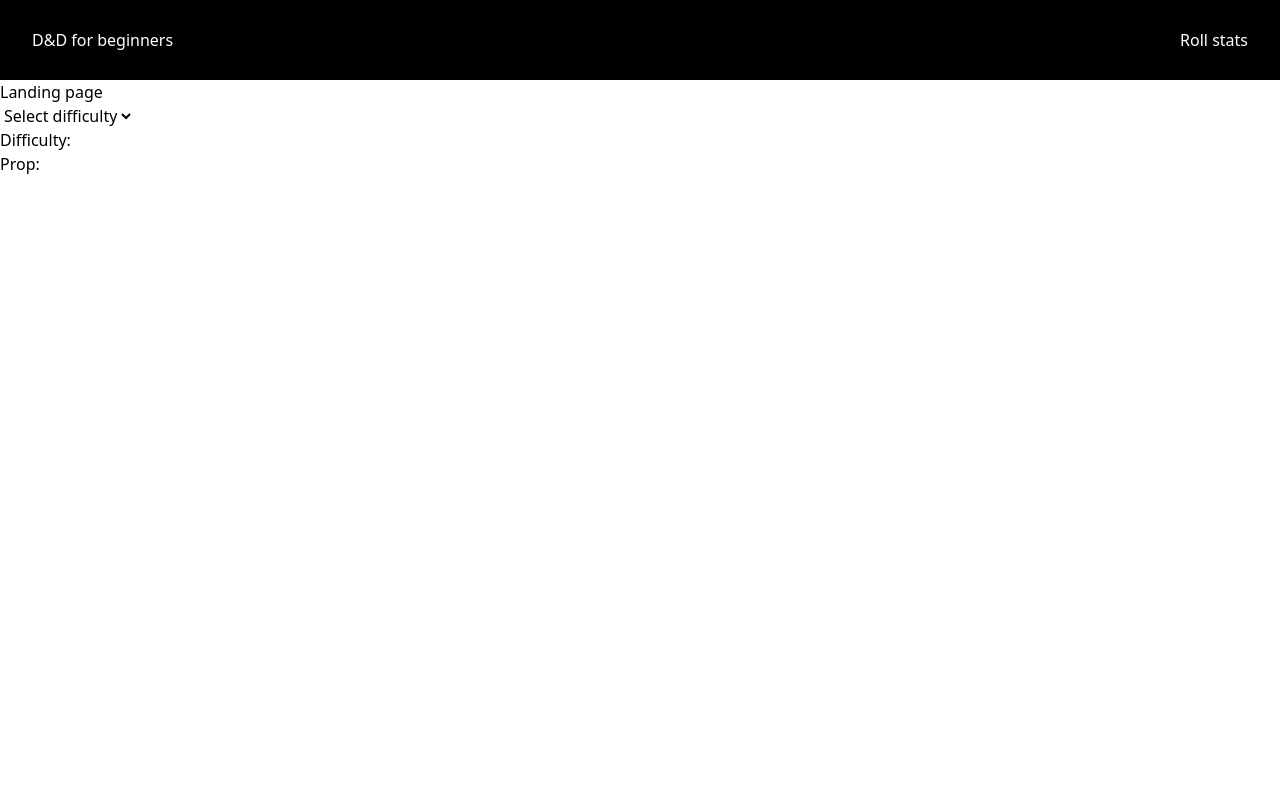
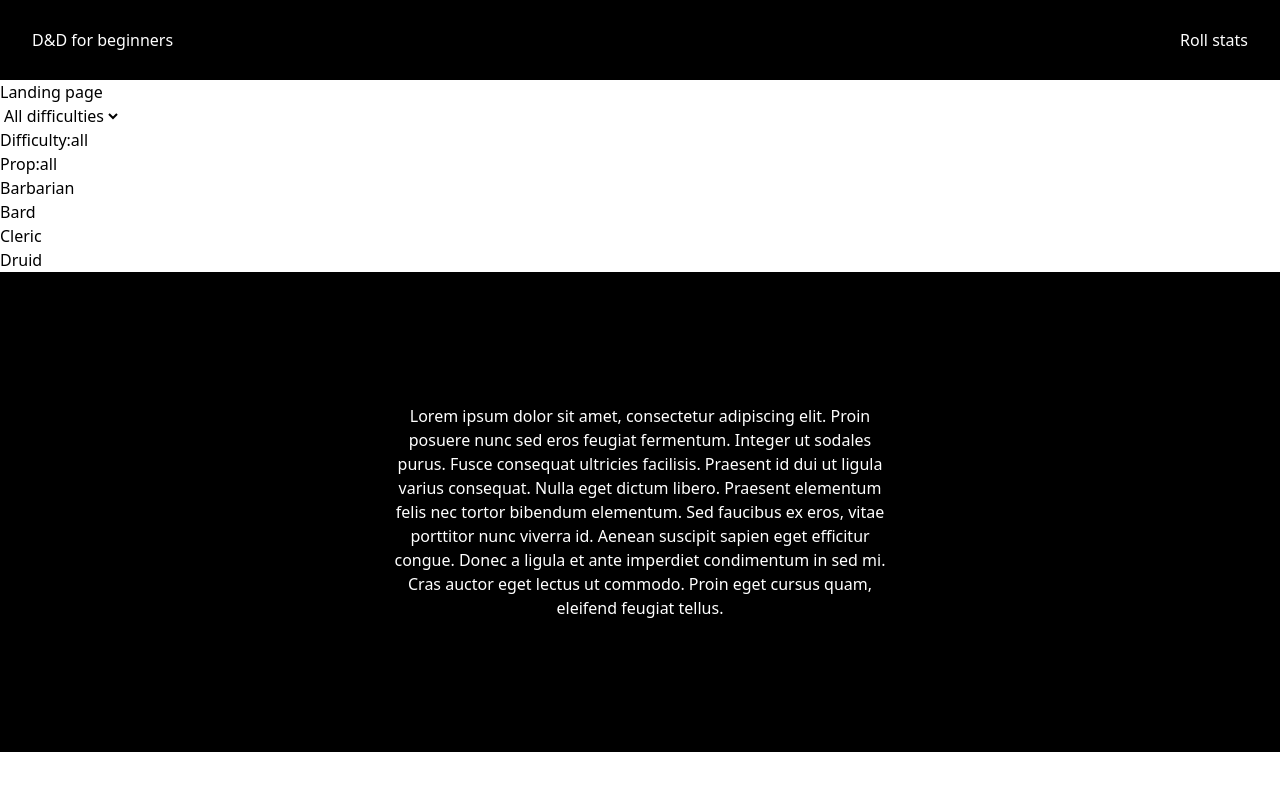
Before and after one commit to AlexanderA02/Vue-labb-individuell, a Vue app: page / in a window 1280 px wide. Shown: the top 790 px of the page. Built offline with nearby package versions, Linux system fonts and the light colour scheme.

Commit message:
Basic hero component added, also added the options to see all classes in DndClassList.vue

```diff
--- a/src/App.vue
+++ b/src/App.vue
@@ -4,7 +4,9 @@ import Navbar from './components/Navbar.vue'
 </script>
 
 <template>
+  <!-- Header tag:en ligger i Navbar komponenten -->
   <Navbar></Navbar>
+
   <!-- RouterView representerar en av views komponenter. Byts ut när url:en ändras (se routs i index.js). -->
   <RouterView />
 </template>
--- a/src/components/DndClassList.vue
+++ b/src/components/DndClassList.vue
@@ -32,8 +32,13 @@ onMounted(getClasses)
   <p>Prop:{{ props.difficulty }}</p>
   <!-- v-if gör att listan enbart renderas om dndClasses har ett värde annat än undefined, detta undviker en exeption. -->
   <ul v-if="dndClasses">
-    <li v-for="dndClass in filterOnDifficulty">
+    <li v-if="difficulty !== 'all'" v-for="dndClass in filterOnDifficulty">
       <!-- :to gör att allt efter = tolkas som JavaScript, annars tolkas det bara som en sträng. -->
+      <RouterLink :to="`/roll-stats/${dndClass.name}`">
+        {{ dndClass.name }}
+      </RouterLink>
+    </li>
+    <li v-else v-for="dndClass in dndClasses">
       <RouterLink :to="`/roll-stats/${dndClass.name}`">
         {{ dndClass.name }}
       </RouterLink>
--- /dev/null
+++ b/src/components/Hero.vue
@@ -0,0 +1,34 @@
+<script setup></script>
+
+<template>
+  <section>
+    <p>
+      Lorem ipsum dolor sit amet, consectetur adipiscing elit. Proin posuere nunc sed eros feugiat
+      fermentum. Integer ut sodales purus. Fusce consequat ultricies facilisis. Praesent id dui ut
+      ligula varius consequat. Nulla eget dictum libero. Praesent elementum felis nec tortor
+      bibendum elementum. Sed faucibus ex eros, vitae porttitor nunc viverra id. Aenean suscipit
+      sapien eget efficitur congue. Donec a ligula et ante imperdiet condimentum in sed mi. Cras
+      auctor eget lectus ut commodo. Proin eget cursus quam, eleifend feugiat tellus.
+    </p>
+  </section>
+</template>
+
+<!-- Temporär lösning, byt ut mot Tailwind css senare! -->
+<style scoped>
+section {
+  display: flex;
+  justify-content: center;
+  align-items: center;
+  text-align: center;
+
+  background-color: black;
+  color: white;
+
+  height: 100%;
+  width: 100%;
+}
+
+p {
+  width: 40%;
+}
+</style>
--- a/src/components/Navbar.vue
+++ b/src/components/Navbar.vue
@@ -3,17 +3,17 @@ import { RouterLink } from 'vue-router'
 </script>
 
 <template>
-  <section>
+  <header>
     <h1>D&D for beginners</h1>
     <nav>
       <RouterLink to="/roll-stats"> Roll stats </RouterLink>
     </nav>
-  </section>
+  </header>
 </template>
 
 <!-- Byt ut mot Tailwind senare -->
 <style scoped>
-section {
+header {
   background-color: black;
   color: white;
 
--- a/src/views/HomeView.vue
+++ b/src/views/HomeView.vue
@@ -1,25 +1,33 @@
 <script setup>
 import { ref } from 'vue'
 import DndClassList from '@/components/DndClassList.vue'
+import Hero from '@/components/Hero.vue'
 
 // Data/variables
 // ref() ska enbart skrivas på variabler som ska autouppdateras i html:n.
-const difficulty = ref(null)
+const difficulty = ref('all')
 </script>
 
 <template>
   <h1>Landing page</h1>
 
   <select v-model="difficulty" name="difficulty" id="difficulty">
-    <option selected :value="null">Select difficulty</option>
+    <option selected value="all">All difficulties</option>
     <option value="hard">Hard</option>
     <option value="medium">Medium</option>
     <option value="easy">Easy</option>
   </select>
   <p>Difficulty:{{ difficulty }}</p>
-  <p></p>
 
   <DndClassList :difficulty="difficulty"></DndClassList>
+
+  <main>
+    <Hero></Hero>
+  </main>
 </template>
 
-<style></style>
+<style scoped>
+main {
+  height: 60vh;
+}
+</style>
```
